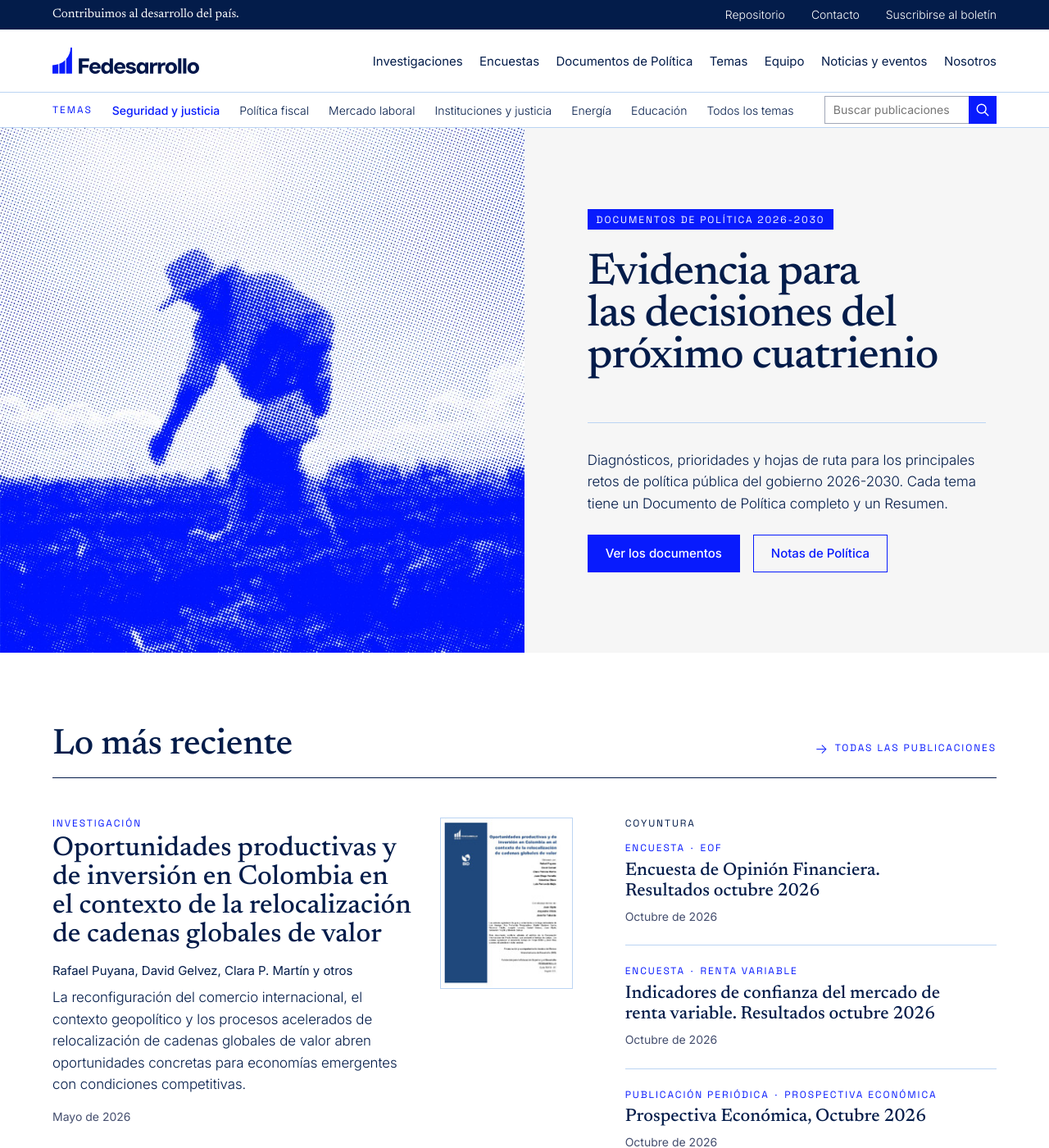
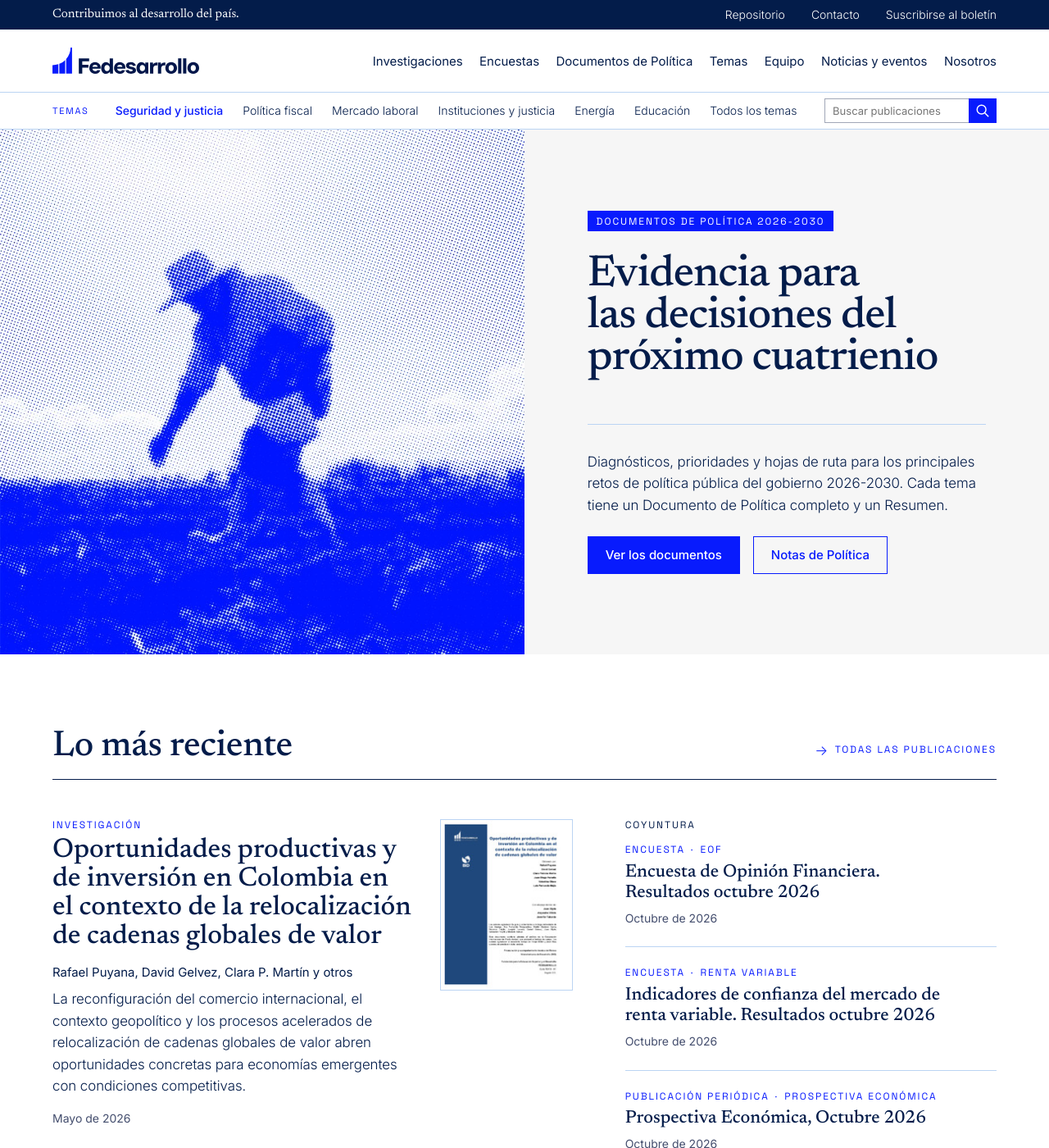
Before and after one commit to fedesarrollo/fedesarrollo.github.io, a Jekyll site: the page built from index.html, in a window 1280 px wide and 1400 px high. Shown: the whole window at 82% size. Built offline with Jekyll 4.4.1, drawn with Linux system fonts in a browser that asks for light colours.

Commit message:
Alinear la barra de temas con el eje del encabezado

```diff
--- a/assets/css/site.css
+++ b/assets/css/site.css
@@ -323,3 +323,11 @@
 .fd-on-blue a.fd-btn, .fd-on-navy a.fd-btn { color: var(--_fg); }
 .fd-on-blue a.fd-btn:hover, .fd-on-navy a.fd-btn:hover { color: var(--fd-white); }
 @media (max-width: 1240px) { .temas-bar .buscar { display: none; } }
+
+/* Barra de temas: mismo eje que el encabezado */
+.temas-bar__in { min-height: 44px; gap: var(--fd-space-6); }
+.temas-bar .fd-label, .temas-bar a { display: block; line-height: 1; }
+.temas-bar .fd-label { font-size: .6875rem; padding-top: .1em; }
+.temas-bar a { font-size: .875rem; padding-block: .35em; }
+.temas-bar .buscar__input { height: 30px; font-size: .8125rem; }
+.temas-bar .buscar__btn { height: 30px; }
```
